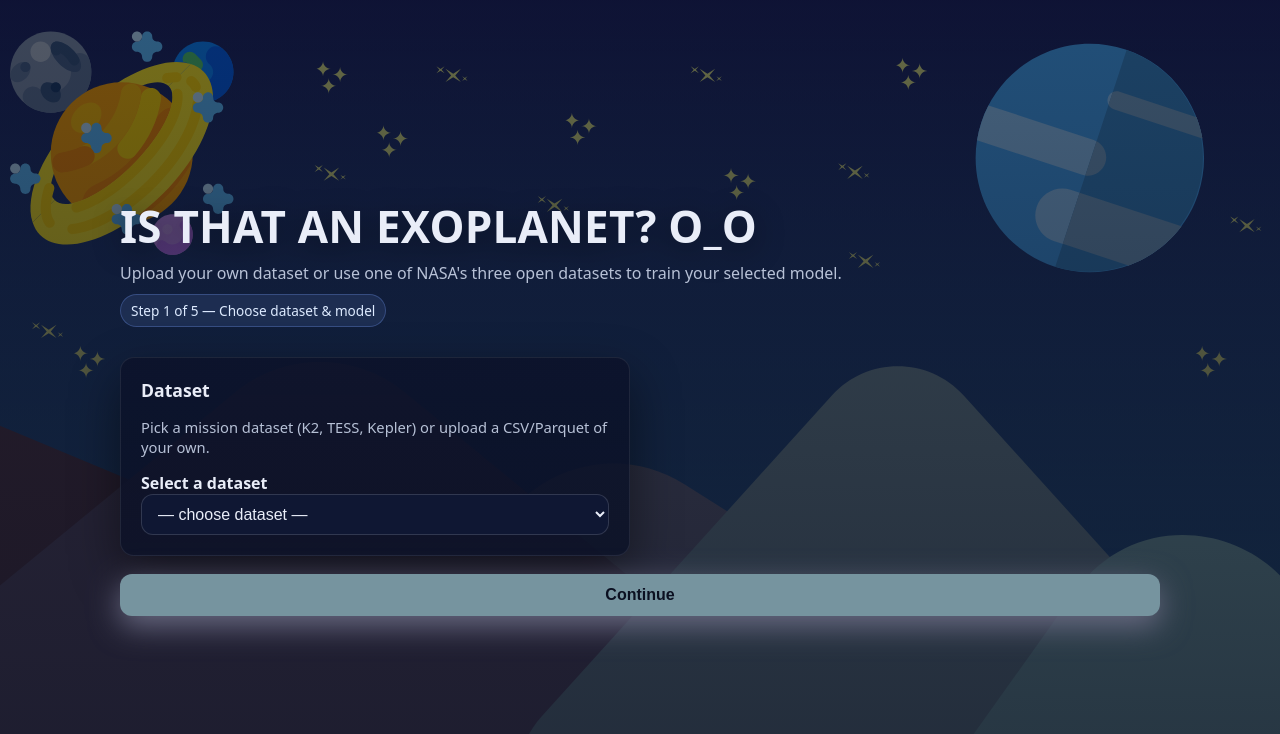
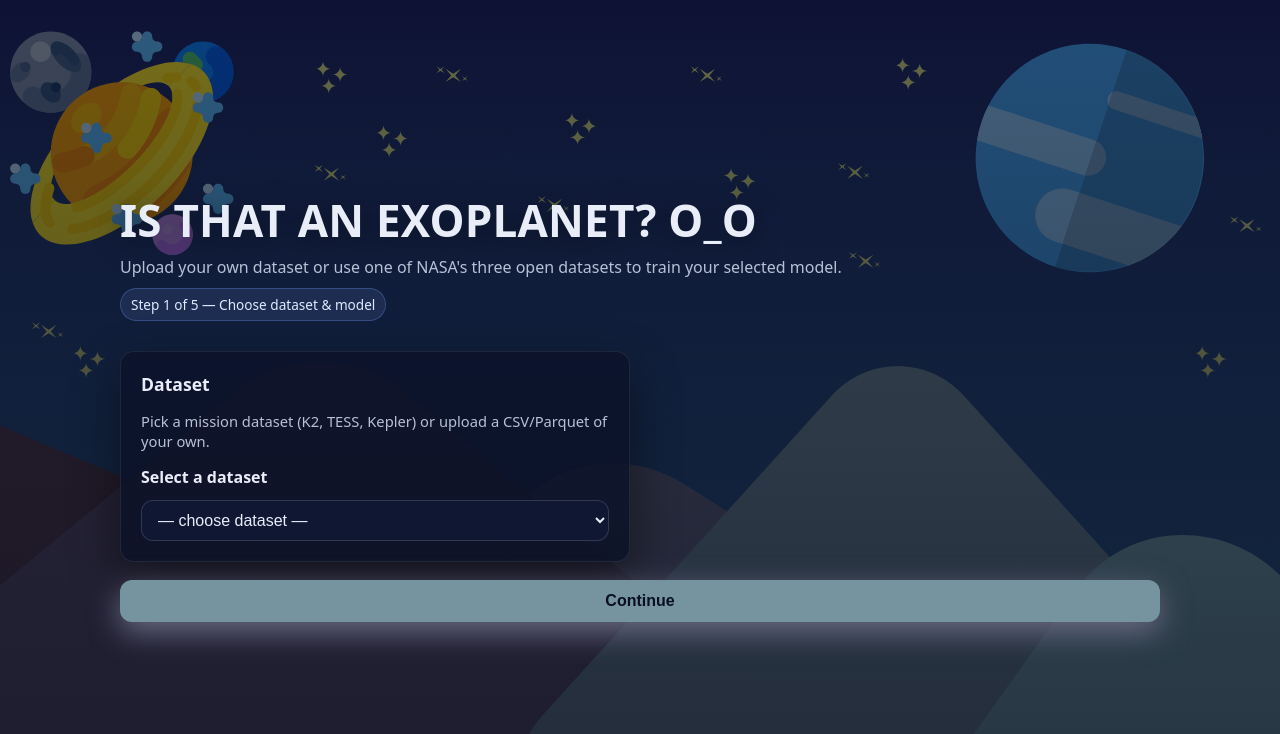
Before and after one commit to Moonyar/NASA-Space-Apps-Challenge-2025, a Flask app: page / in a window 1280 px wide. Shown: the top 734 px of the page. Run offline with Flask 3, Linux system fonts and the light colour scheme; parts of the project's set-up code (start-up, migrations or seed data) failed here and were passed over.

Commit message:
spacing changes in index.html

```diff
--- a/templates/index.html
+++ b/templates/index.html
@@ -45,7 +45,9 @@
         border-radius: var(--radius); padding:20px; box-shadow: var(--shadow);
       }
       .card h3{margin:0 0 10px; font-size:1.1rem}
-      label{font-weight:600}
+      label{font-weight:600;
+		margin-bottom:12px;
+		display:block;}
 
       select, input[type="file"], button{
         width:100%; background: var(--card2); border:1px solid rgba(255,255,255,.14);
```
